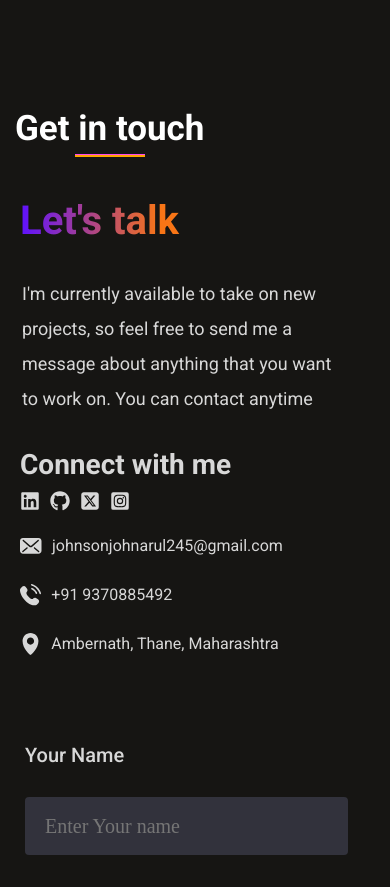
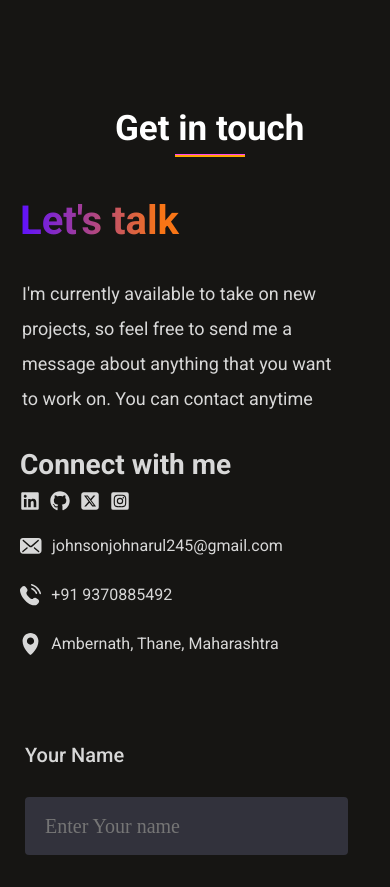
Before and after one commit to Johnson-Johnarul/CBTCIP, a React (Vite) app in the folder Portfolio/: page / in a window 390 px wide. Shown: the part 4217-5104 px from the top of the page. Built offline with nearby package versions, Linux system fonts and the light colour scheme.

Commit message:
Update Contact.css

```diff
--- a/Portfolio/src/Components/Contact/Contact.css
+++ b/Portfolio/src/Components/Contact/Contact.css
@@ -173,7 +173,7 @@
 
 @media screen and (max-width:450px){
   .contact-heading{
-    margin-left: -60px;
+    margin-left: 40px;
   }
   .contact-left p{
     width: 95%;
```
